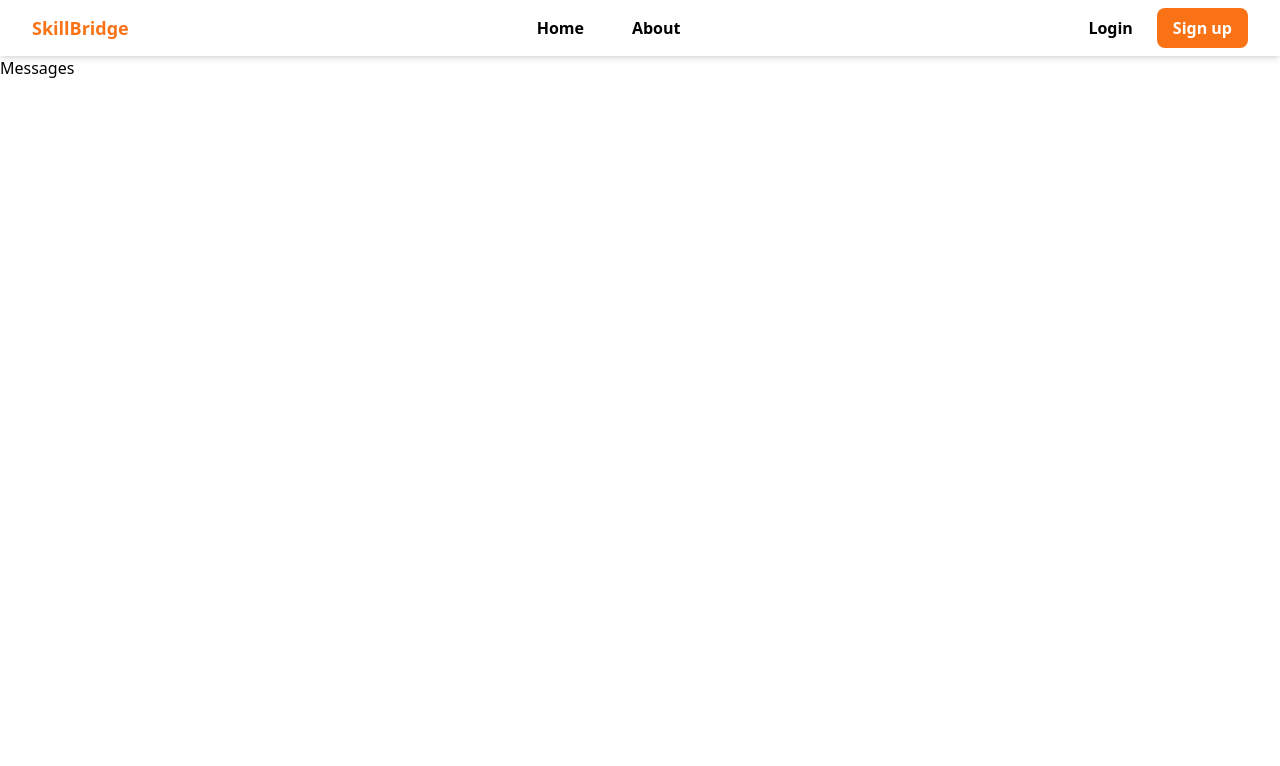
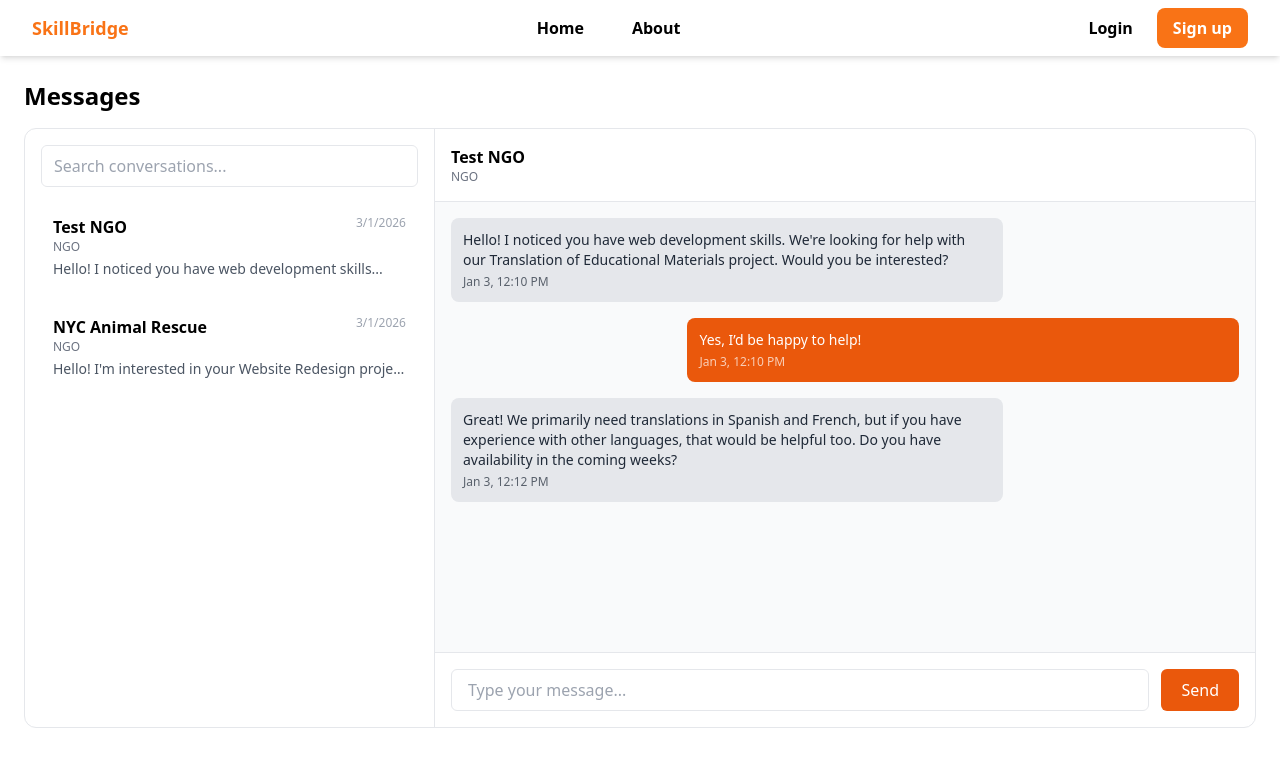
Before and after one commit to springboardmentor2040b-oss/SkillBridge-A-Platform-to-Connect-Volunteers-with-NGOs, a React app in the folder Frontend/: page /messages in a window 1280 px wide. Shown: the top 766 px of the page. Built offline with nearby package versions, Linux system fonts and the light colour scheme; the HTML template or start-up script is replaced by a standard one.

Commit message:
added messages section

```diff
--- a/Frontend/src/components/Application.jsx
+++ b/Frontend/src/components/Application.jsx
@@ -1,5 +1,6 @@
 import { useEffect, useState } from 'react';
 import { useNavigate } from 'react-router-dom';
+import { MessageSquare } from 'lucide-react';
 import axios from 'axios';
 import { Clock, MapPin, Calendar, FileText, Trash2, Eye, CheckCircle, XCircle, AlertCircle } from 'lucide-react';
 
@@ -329,6 +330,16 @@ export default function Applications() {
                             </button>
                           </>
                         )}
+                        {/* CHAT BUTTON (for BOTH roles when accepted) */}
+                        {app.status === 'accepted' && (
+                          <button
+                          onClick={() => navigate(`/messages?applicationId=${app._id}`)}
+                            className="px-4 py-2 bg-orange-500 hover:bg-orange-600 text-white font-semibold rounded-lg transition flex items-center gap-2"
+                          >
+                            <MessageSquare size={16} />
+                            Chat
+                          </button>
+                        )}
                       </div>
                     </div>
                   </div>
@@ -424,6 +435,17 @@ export default function Applications() {
               >
                 Close
               </button>
+              {selectedApplication.status === 'accepted' && (
+                <button
+                onClick={() => {
+                  setShowModal(false);
+                  navigate(`/messages?applicationId=${selectedApplication._id}`);
+                  }}
+                  className="px-6 py-2.5 bg-orange-500 hover:bg-orange-600 text-white font-semibold rounded-lg transition"
+                  >
+                  Open Chat
+                </button>
+              )}
 
               {userRole === 'ngo' && selectedApplication.status === 'pending' && (
                 <>
--- a/Frontend/src/components/Messages.jsx
+++ b/Frontend/src/components/Messages.jsx
@@ -1,6 +1,152 @@
-function Messages(){
-return (
-    <div> Messages </div>
-);
+import React, { useState } from "react";
+
+const conversationsMock = [
+  {
+    id: 1,
+    name: "Test NGO",
+    role: "NGO",
+    lastMessage: "Hello! I noticed you have web development skills...",
+    date: "3/1/2026",
+    messages: [
+      {
+        sender: "ngo",
+        text: "Hello! I noticed you have web development skills. We're looking for help with our Translation of Educational Materials project. Would you be interested?",
+        time: "Jan 3, 12:10 PM"
+      },
+      {
+        sender: "user",
+        text: "Yes, I’d be happy to help!",
+        time: "Jan 3, 12:10 PM"
+      },
+      {
+        sender: "ngo",
+        text: "Great! We primarily need translations in Spanish and French, but if you have experience with other languages, that would be helpful too. Do you have availability in the coming weeks?",
+        time: " Jan 3, 12:12 PM"
+      }
+    ]
+  },
+  {
+    id: 2,
+    name: "NYC Animal Rescue",
+    role: "NGO",
+    lastMessage: "Hello! I'm interested in your Website Redesign project...",
+    date: "3/1/2026",
+    messages: []
+  }
+];
+
+function Messages() {
+  const [conversations, setConversations] = useState(conversationsMock);
+  const [activeChat, setActiveChat] = useState(conversationsMock[0]);
+  const [message, setMessage] = useState("");
+
+  const sendMessage = () => {
+    if (!message.trim()) return;
+
+    const updatedChat = {
+      ...activeChat,
+      messages: [
+        ...activeChat.messages,
+        {
+          sender: "user",
+          text: message,
+          time: new Date().toLocaleString()
+        }
+      ]
+    };
+
+    setActiveChat(updatedChat);
+    setConversations(conversations.map(c => c.id === updatedChat.id ? updatedChat : c));
+    setMessage("");
+  };
+
+  return (
+    <div className="max-w-7xl mx-auto px-6 py-6">
+      <h1 className="text-2xl font-bold mb-4">Messages</h1>
+
+      <div className="flex h-[600px] bg-white border rounded-xl overflow-hidden">
+
+        {/* LEFT SIDEBAR */}
+        <div className="w-1/3 border-r p-4">
+          <input
+            type="text"
+            placeholder="Search conversations..."
+            className="w-full mb-4 px-3 py-2 border rounded-md"
+          />
+
+          <div className="space-y-3">
+            {conversations.map(chat => (
+              <div
+                key={chat.id}
+                onClick={() => setActiveChat(chat)}
+                className={`p-3 rounded-md cursor-pointer ${
+                  activeChat.id === chat.id ? "bg-oran-100" : "hover:bg-gray-100"
+                }`}
+              >
+                <div className="flex justify-between">
+                  <div>
+                    <h3 className="font-semibold">{chat.name}</h3>
+                    <p className="text-xs text-gray-500">{chat.role}</p>
+                  </div>
+                  <span className="text-xs text-gray-400">{chat.date}</span>
+                </div>
+                <p className="text-sm text-gray-600 truncate mt-1">
+                  {chat.lastMessage}
+                </p>
+              </div>
+            ))}
+          </div>
+        </div>
+
+        {/* CHAT WINDOW */}
+        <div className="w-2/3 flex flex-col">
+
+          {/* CHAT HEADER */}
+          <div className="border-b p-4">
+            <h2 className="font-semibold">{activeChat.name}</h2>
+            <p className="text-xs text-gray-500">{activeChat.role}</p>
+          </div>
+
+          {/* MESSAGES */}
+          <div className="flex-1 p-4 overflow-y-auto space-y-4 bg-gray-50">
+            {activeChat.messages.map((msg, index) => (
+              <div
+                key={index}
+                className={`max-w-[70%] p-3 rounded-lg text-sm ${
+                  msg.sender === "user"
+                    ? "ml-auto bg-orange-600 text-white"
+                    : "bg-gray-200 text-gray-800"
+                }`}
+              >
+                <p>{msg.text}</p>
+                <span className="block text-xs mt-1 opacity-70">
+                  {msg.time}
+                </span>
+              </div>
+            ))}
+          </div>
+
+          {/* INPUT */}
+          <div className="border-t p-4 flex gap-3">
+            <input
+              type="text"
+              placeholder="Type your message..."
+              value={message}
+              onChange={(e) => setMessage(e.target.value)}
+              className="flex-1 px-4 py-2 border rounded-md"
+            />
+            <button
+              onClick={sendMessage}
+              className="px-5 py-2 bg-orange-600 text-white rounded-md hover:bg-orange-700"
+            >
+              Send
+            </button>
+          </div>
+
+        </div>
+      </div>
+    </div>
+  );
 }
+
 export default Messages;
```
